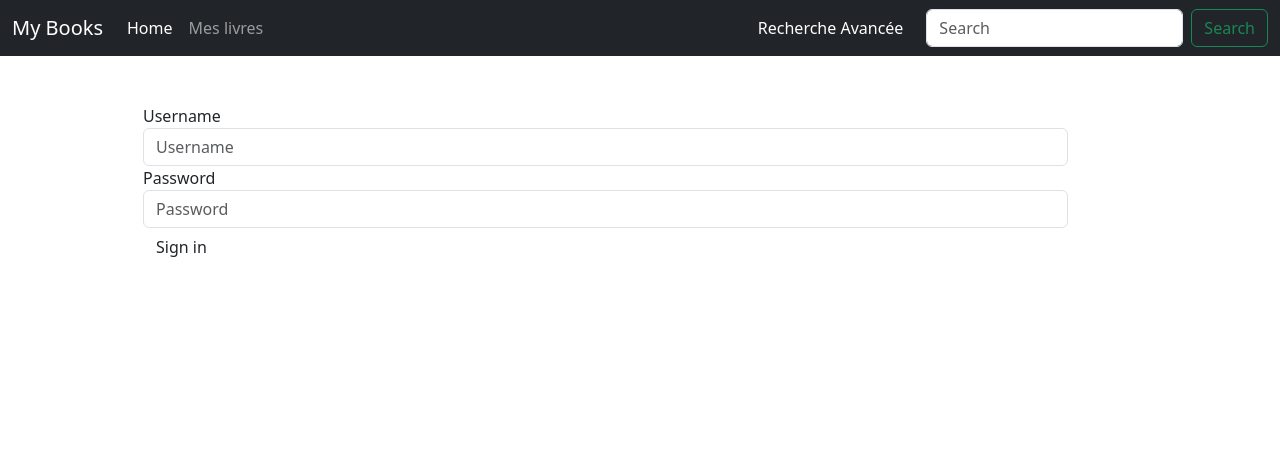
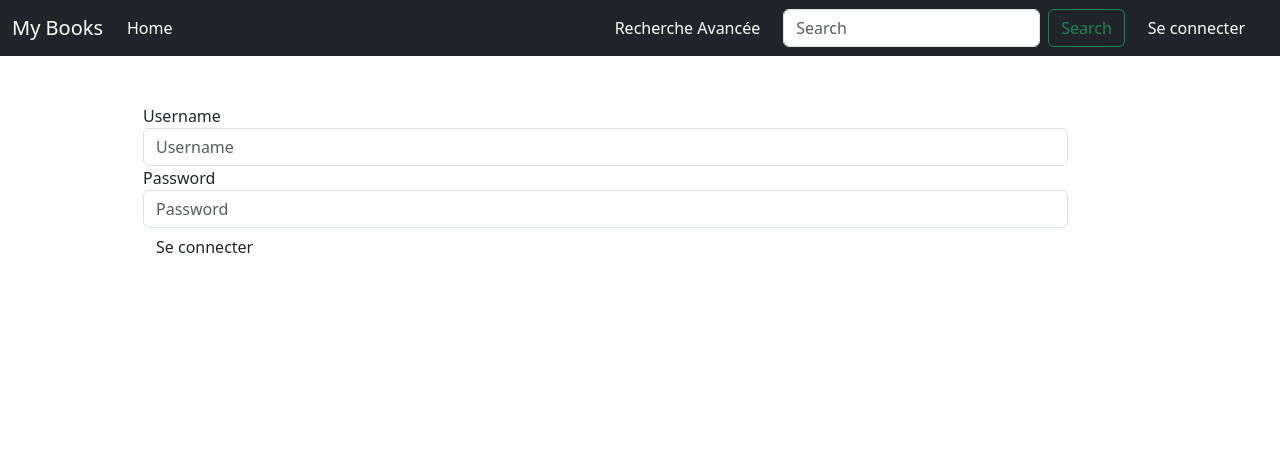
Before and after one commit to TronnoxUwU/TP-Flask, a Flask app: page /login/ in a window 1280 px wide. Shown: the top 456 px of the page. Run offline with Flask 3, Linux system fonts and the light colour scheme; some libraries are stand-ins or nearby versions.

Commit message:
changementnav bar

```diff
--- a/myApp/static/home.css
+++ b/myApp/static/home.css
@@ -14,9 +14,10 @@
     margin-top: 4em;
 }
 
-li.d-flex {
+div.d-flex {
     color: rgb(255, 255, 255);
     margin-right: 2%;
+    margin-left: 2%;
 }
 
 footer{
--- a/myApp/templates/add-author.html
+++ b/myApp/templates/add-author.html
@@ -4,7 +4,6 @@
 <link rel="stylesheet" href="{{ url_for('static', filename='home.css')}}">
 {% endblock %}
 {% block content %}
-<h1>..</h1>
 <form method="POST" action="{{ url_for('save_new_author') }}">
     {{ form.hidden_tag () }}
     <h1>Add author</h1>
--- a/myApp/templates/baseBS.html
+++ b/myApp/templates/baseBS.html
@@ -28,23 +28,34 @@
                     <li class="nav-item">
                       <a class="nav-link active" aria-current="page" href="{{ url_for('home') }}">Home</a>
                     </li>
+                    {% if  current_user.is_authenticated  %}
                     <li class="nav-item">
-                      <a class="nav-link" href="#">Mes livres</a>
+                      <a class="nav-link active" aria-current="page" href="{{ url_for('delete_book') }}">Supprimer livre </a>
                     </li>
-                    {% if  current_user.is_authenticated  %}
-                    <li class="nav-item"><a class="nav-link">{{ current_user.username }}</a></li>
-                    <li class="nav-item"><a class="nav-link" href="{{ url_for('logout') }}">
-                      <span class="glyphicon glyphicon-log-out" title="Logout"><img src="{{ url_for('static', filename='images/25376.png') }}">
-                      </span></a></li>
+                    <li class="nav-item">
+                      <a class="nav-link active" aria-current="page" href="{{ url_for('delete_author') }}">Supprimer auteur </a>
+                    </li>
+                    <li class="nav-item">
+                      <a class="nav-link active" aria-current="page" href="{{ url_for('add_author') }}">Ajouter auteur</a>
+                    </li>
                     {% endif %}
                   </ul>
-                    <li class="d-flex">
+
+                    <div class="d-flex">
                       <a class="nav-link active" aria-current="page" href="{{ url_for('advanced_search') }}">Recherche Avancée</a>
-                    </li>
+                    </div>
                   <form class="d-flex" action="{{ url_for('search_books') }}" method="GET">
                     <input class="form-control me-2" type="search" placeholder="Search" aria-label="Search" name="srch">
                     <button class="btn btn-outline-success" type="submit">Search</button>
                   </form>
+                  {% if  current_user.is_authenticated  %}
+                  <div class="d-flex"><a class="nav-link">{{ current_user.username }}</a></li>
+                  <div class="d-flex"><a class="nav-link" href="{{ url_for('logout') }}">
+                    <span class="glyphicon glyphicon-log-out" title="Logout"><img src="{{ url_for('static', filename='images/25376.png') }}">
+                    </span></a></li>
+                  {% else %}
+                  <div class="d-flex"><a class="nav-link" href="{{ url_for('login') }}">Se connecter</a></li>
+                  {% endif %}
                 </div>
               </div>
             </nav>
--- a/myApp/templates/login.html
+++ b/myApp/templates/login.html
@@ -27,7 +27,7 @@
     </div>
     <div class="form-group">
         <div class="col-sm-2 control-label" >
-            <button type="submit" class="btn btn-default">Sign in</button>
+            <button type="submit" class="btn btn-default">Se connecter</button>
         </div>
     </div>
 </form>
```
